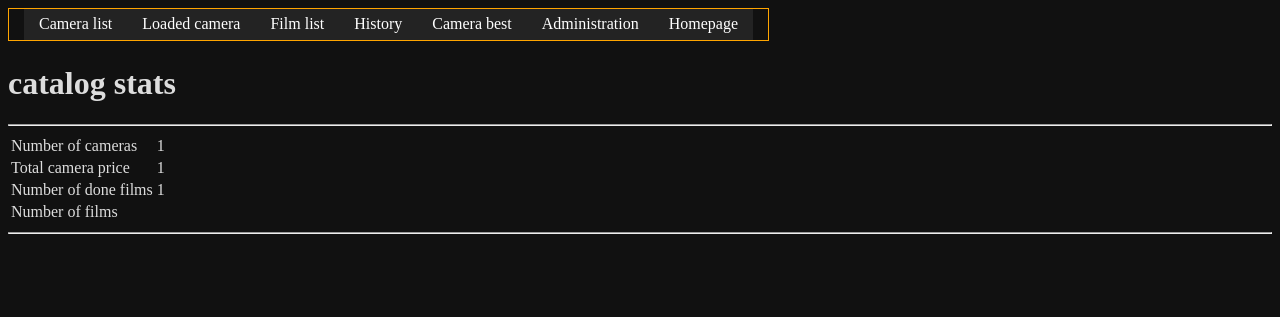
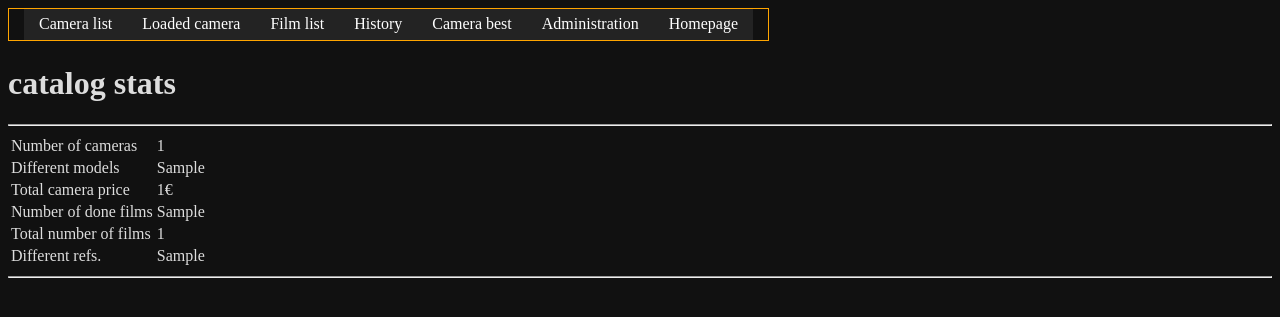
Before and after one commit to zaurky/catalog2, a Django app: template other/templates/stats/info.html in a window 1280 px wide. Shown: the top 317 px of the page. Run offline with Django 3.2, Linux system fonts and the light colour scheme; the template is opened without the code that fills it: most values are stand-ins (such as "Sample title", 1, 10 or a date in 2020).

Commit message:
complete stats

```diff
--- a/other/templates/stats/info.html
+++ b/other/templates/stats/info.html
@@ -9,9 +9,11 @@
 
 <table>
   <tr><td>Number of cameras</td><td>{{ camera_num }}</td></tr>
-  <tr><td>Total camera price</td><td>{{ total_price }}</td></tr>
-  <tr><td>Number of done films</td><td>{{ film_num }}</td></tr>
-  <tr><td>Number of films</td><td></td></tr>
+  <tr><td>Different models</td><td>{{ camera_model }}</td></tr>
+  <tr><td>Total camera price</td><td>{{ total_price }}&euro;</td></tr>
+  <tr><td>Number of done films</td><td>{{ film_done }}</td></tr>
+  <tr><td>Total number of films</td><td>{{ film_num }}</td></tr>
+  <tr><td>Different refs.</td><td>{{ film_ref }}</td></tr>
 </table>
 
 {% endblock %}
```
Also changed, not shown: other/views.py (+8 -3 lines).
